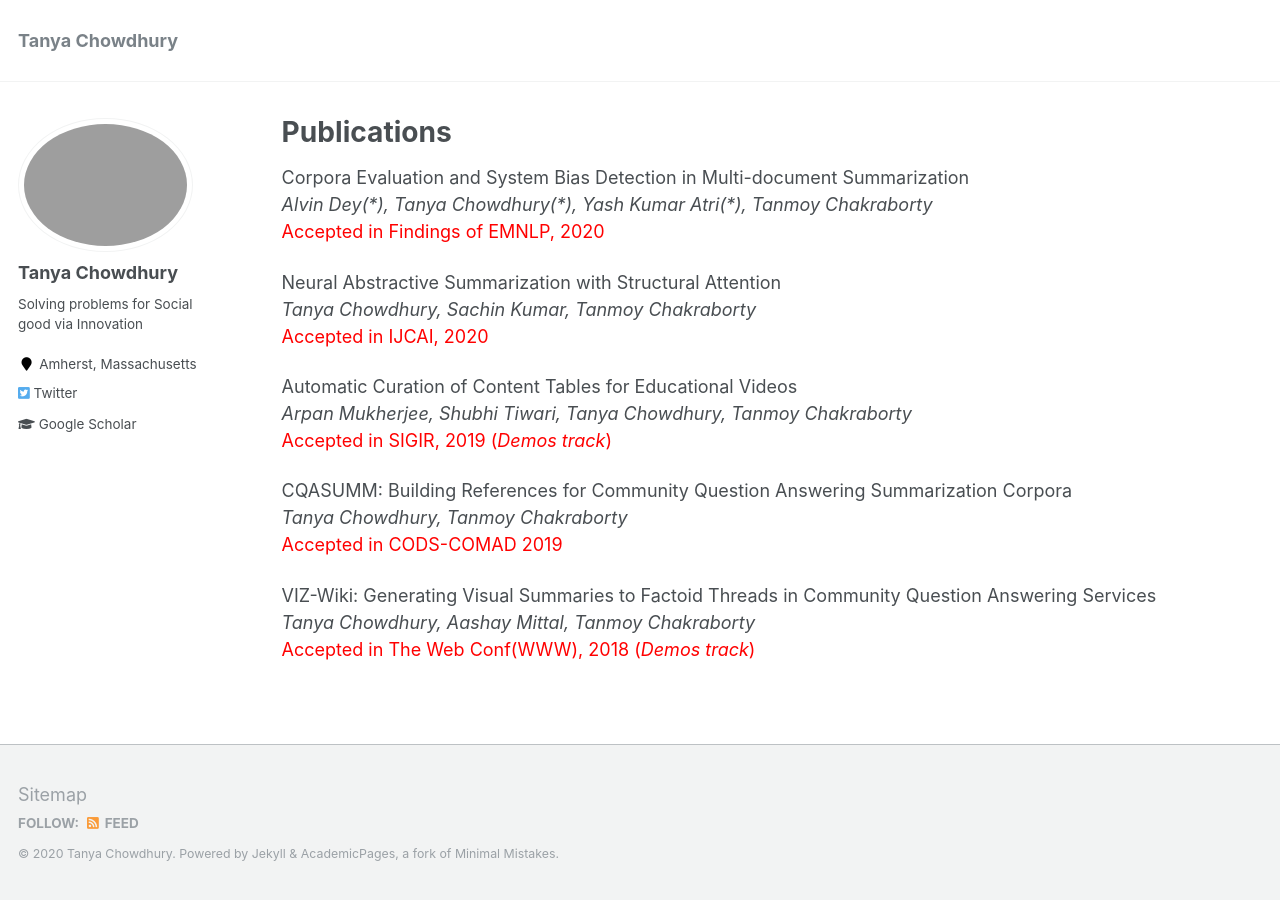
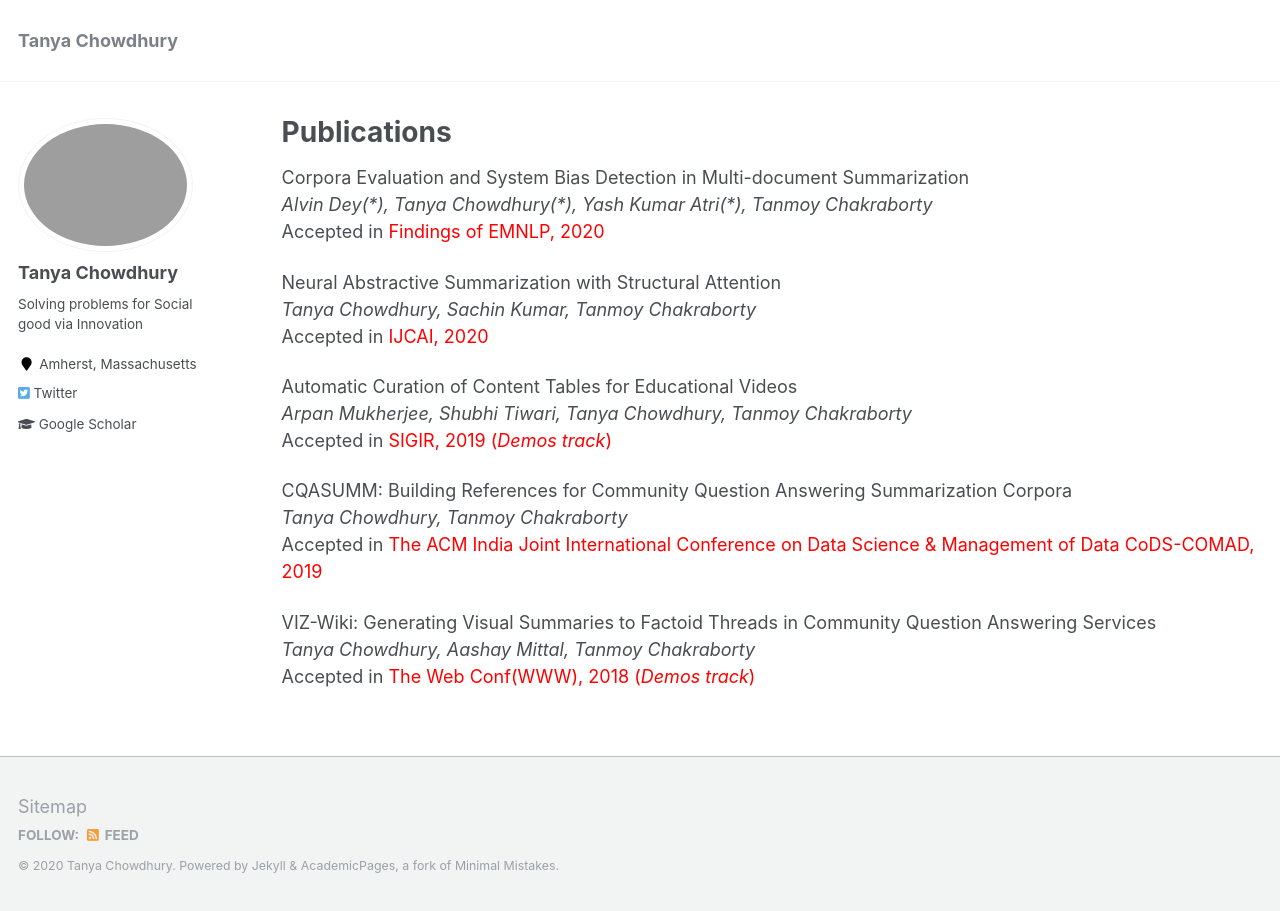
Before and after one commit to TaKneeAa/TaKneeAa.github.io, a Jekyll site: the page built from _pages/publications.md, in a window 1280 px wide. Built offline with Jekyll 4.4.1, drawn with Linux system fonts in a browser that asks for light colours.

Commit message:
pub font

```diff
--- a/_pages/publications.md
+++ b/_pages/publications.md
@@ -6,21 +6,21 @@ author_profile: true
 ---
 Corpora Evaluation and System Bias Detection in Multi-document Summarization \
 *Alvin Dey(\*), Tanya Chowdhury(\*), Yash Kumar Atri(\*), Tanmoy Chakraborty*\
-<span style="color:red">Accepted in Findings of EMNLP, 2020</span>
+Accepted in <span style="color:red">Findings of EMNLP, 2020</span>
 
 Neural Abstractive Summarization with Structural Attention\
 *Tanya Chowdhury, Sachin Kumar, Tanmoy Chakraborty*\
-<span style="color:red">Accepted in IJCAI, 2020</span>
+Accepted in <span style="color:red">IJCAI, 2020</span>
 
 
 Automatic Curation of Content Tables for Educational Videos\
 *Arpan Mukherjee, Shubhi Tiwari, Tanya Chowdhury, Tanmoy Chakraborty*\
-<span style="color:red">Accepted in SIGIR, 2019 (*Demos track*)</span>
+Accepted in <span style="color:red">SIGIR, 2019 (*Demos track*)</span>
 
 CQASUMM: Building References for Community Question Answering Summarization Corpora\
 *Tanya Chowdhury, Tanmoy Chakraborty*\
-<span style="color:red">Accepted in CODS-COMAD 2019</span>
+Accepted in <span style="color:red">The ACM India Joint International Conference on Data Science & Management of Data CoDS-COMAD, 2019</span>
 
 VIZ-Wiki: Generating Visual Summaries to Factoid Threads in Community Question Answering Services\
 *Tanya Chowdhury, Aashay Mittal, Tanmoy Chakraborty*\
-<span style="color:red">Accepted in The Web Conf(WWW), 2018 (*Demos track*)</span>
+Accepted in <span style="color:red">The Web Conf(WWW), 2018 (*Demos track*)</span>
```
